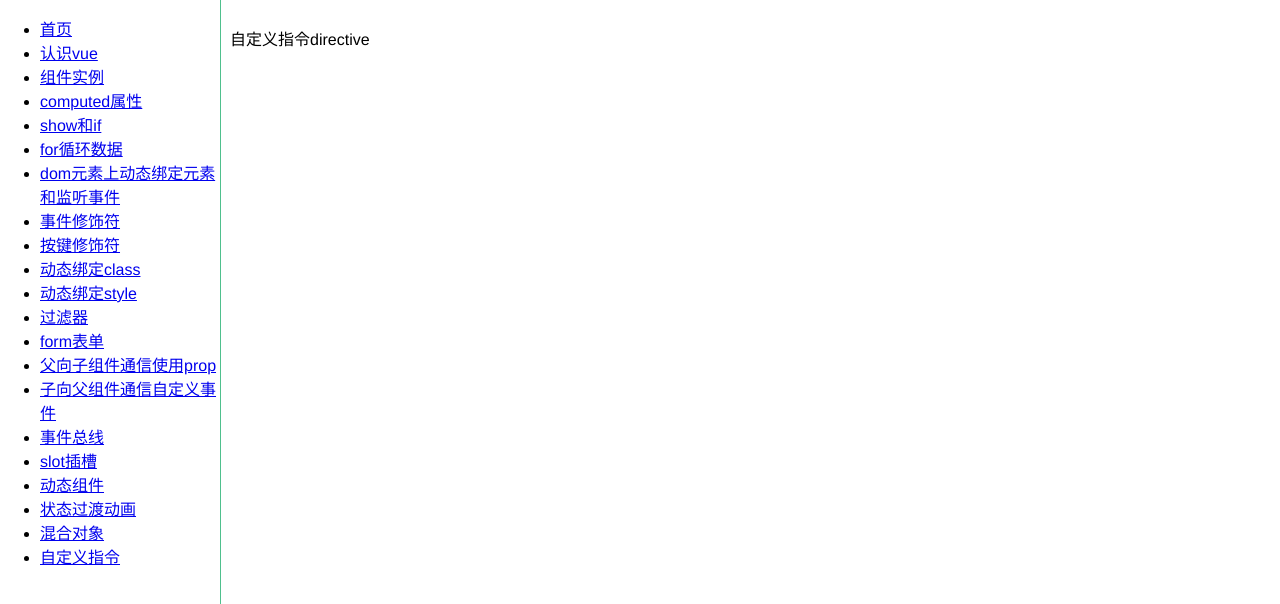
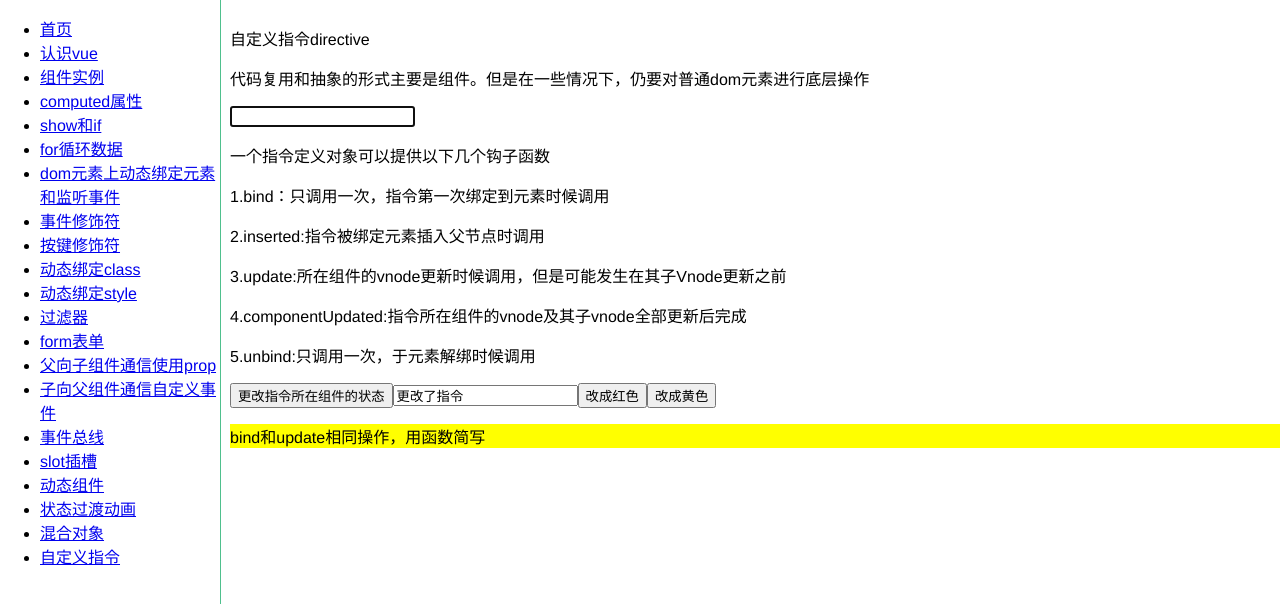
Before and after one commit to yokiyokiyoki/vue-component, a Vue app: page /#/directive in a window 1280 px wide. Shown: the top 604 px of the page. Built offline with nearby package versions, Linux system fonts and the light colour scheme.

Commit message:
上传指令

```diff
--- a/src/components/directive/directive.vue
+++ b/src/components/directive/directive.vue
@@ -1,8 +1,62 @@
 <template>
   <div class="directive">
       <p>自定义指令directive</p>
+      <p>代码复用和抽象的形式主要是组件。但是在一些情况下，仍要对普通dom元素进行底层操作</p>
+      <input type="text" v-focus>
+      <p>一个指令定义对象可以提供以下几个钩子函数</p>
+      <p>1.bind：只调用一次，指令第一次绑定到元素时候调用</p>
+      <p>2.inserted:指令被绑定元素插入父节点时调用</p>
+      <p>3.update:所在组件的vnode更新时候调用，但是可能发生在其子Vnode更新之前</p>
+      <p>4.componentUpdated:指令所在组件的vnode及其子vnode全部更新后完成</p>
+      <p>5.unbind:只调用一次，于元素解绑时候调用</p>
+      <button @click='show=!show'>更改指令所在组件的状态</button>
+      <input type="text" placeholder="改变指令的value" v-model='message'>
+      <p v-demo:foo.a.b="message" v-show='show'></p>
+      <button @click='color="red"'>改成红色</button>
+      <button @click='color="yellow"'>改成黄色</button>
+      <p v-color='color'>bind和update相同操作，用函数简写</p>
   </div>
 </template>
 <script>
-    export default {};
+  export default {
+    data() {
+      return {
+        message: "我是指令",
+        show: false,
+        color: "yellow"
+      };
+    },
+    mounted() {
+      this.message = "更改了指令";
+    },
+    directives: {
+      focus: {
+        inserted(el, binding, vnode) {
+          //el代表当前元素，可以进行dom操作
+          //   除了el，应当保持其他都只是可读的
+          el.focus();
+        }
+      },
+      demo: {
+        bind(el, binding, vnode) {
+          const s = JSON.stringify;
+          el.innerHTML = `name:${binding.name};value（表达式的值）:${binding.value};expression（表达式）:${binding.expression};arg（传给指令的参数）:${binding.arg};modifiers（修饰符）:${s(
+            binding.modifiers
+          )}`;
+        },
+        update(el, binding, vnode) {
+          //指令所在的vnode更新(更改了message也属于)
+          console.log("update钩子函数：" + binding.value);
+        },
+        componentUpdated(el, binding, vnode) {
+          //指令所在的vnode更新(更改了message也属于)
+          console.log("componentUpdated钩子函数:" + binding.value);
+        }
+      },
+      color(el, binding) {
+        // 很多时候在第一次绑定和更新的时候，都是做同样的动作的，我们可以函数简写
+        el.style.backgroundColor = binding.value;
+      }
+    }
+  };
 </script>
```
